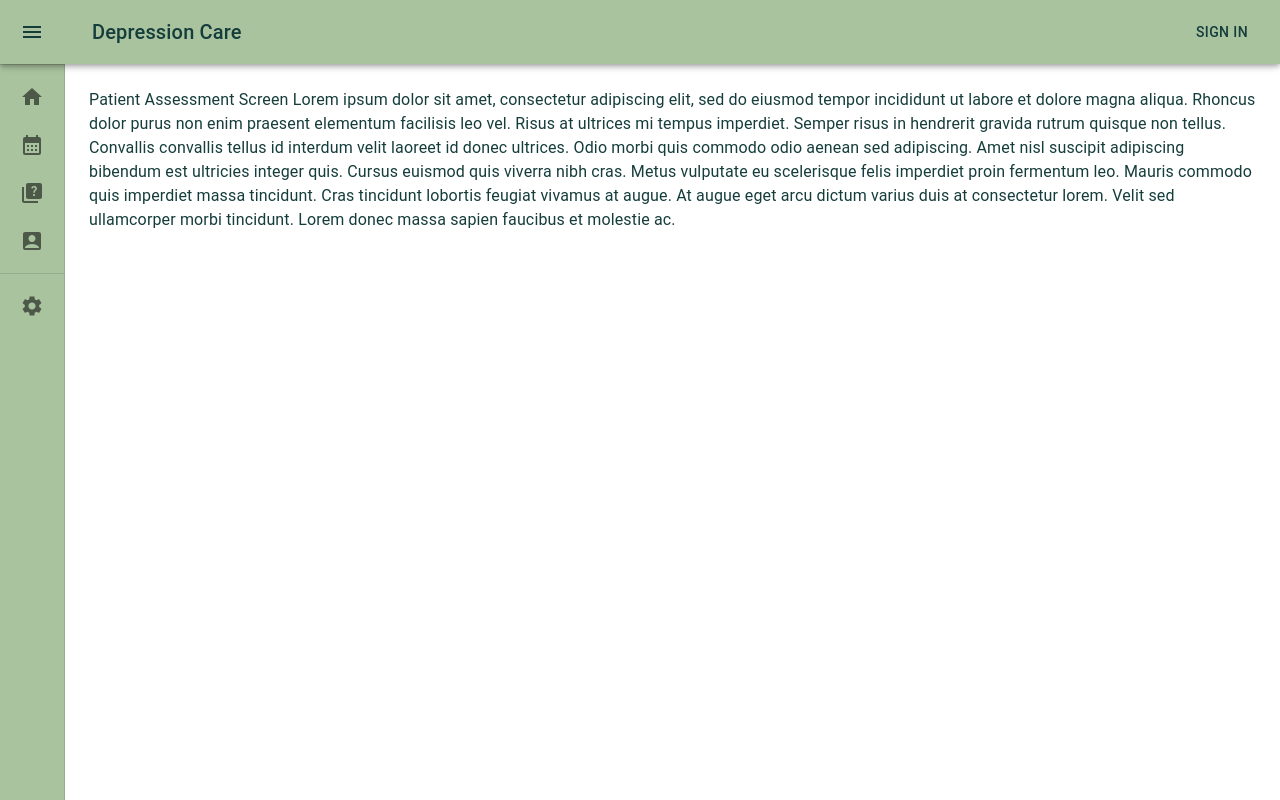
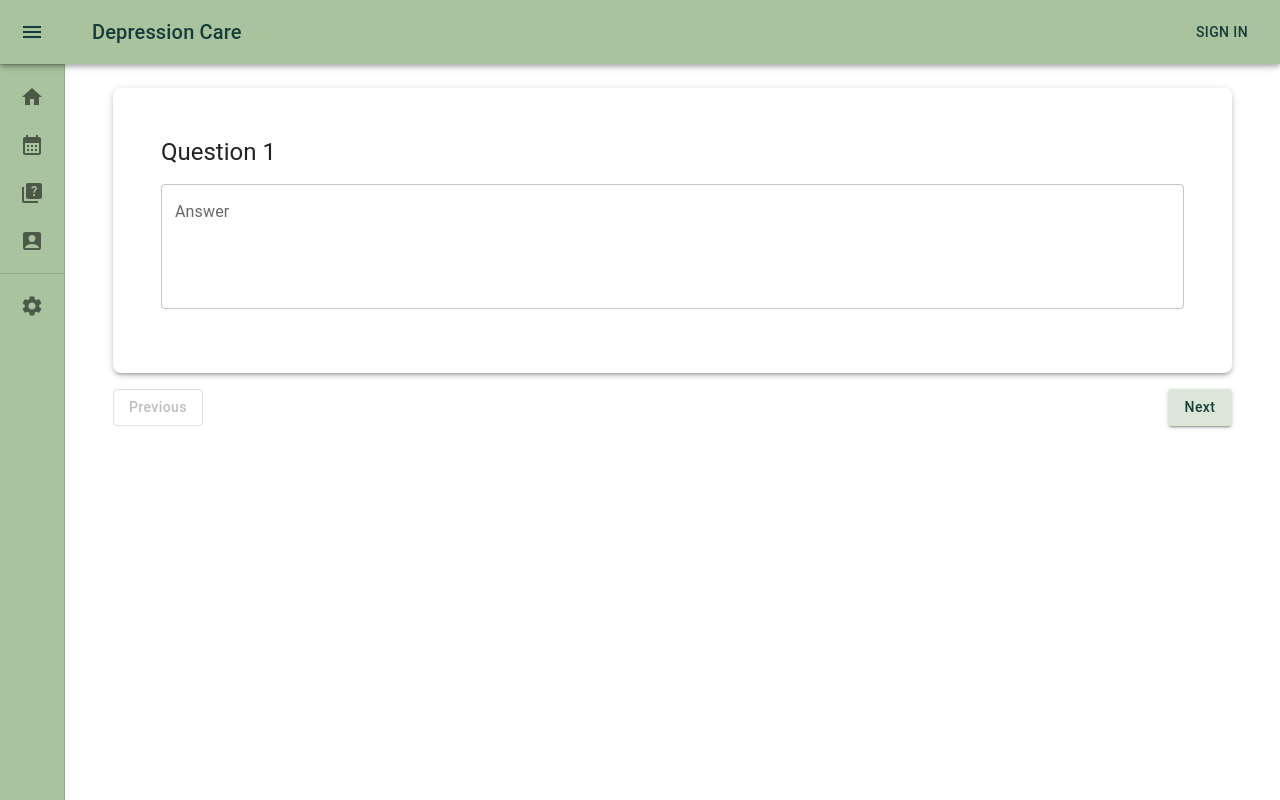
Before and after one commit to wizapp-link/medical-platform-frontend, a React (Create React App) app: page /patient/assessment in a window 1280 px wide. Built offline with nearby package versions, Linux system fonts and the light colour scheme.

Commit message:
Create assessmentSlice.ts, initialize PatientAssessmentScreen.tsx

```diff
--- a/src/app/store.ts
+++ b/src/app/store.ts
@@ -4,6 +4,7 @@ import doctorReducer from "../features/doctor/doctorSlice";
 import userRegisterReducer from "../features/auth/userRegisterSlice"
 import userLogInReducer from '../features/auth/userLogInSlice';
 import personnelListReducer from "../features/manager/personnelsSlice"
+import assessmentReducer from "../features/patient/assessmentSlice"
 
 export const store = configureStore({
   reducer: {
@@ -12,6 +13,7 @@ export const store = configureStore({
     userRegister: userRegisterReducer,
     userLogIn: userLogInReducer,
     personnelList: personnelListReducer,
+    assessment: assessmentReducer,
   },
 });
 
--- /dev/null
+++ b/src/features/patient/assessmentSlice.ts
@@ -0,0 +1,64 @@
+import { createSlice, PayloadAction } from '@reduxjs/toolkit';
+import { AppDispatch } from "../../app/store";
+import axios from "axios";
+import { userLogInFail, userLogInRequest, userLogInSuccess } from "../auth/userLogInSlice";
+import { UserInfo } from "../../types/UserDataType";
+
+interface AssessmentState {
+  answers: { [key: number]: string };
+  currentQuestionIndex: number;
+  loading: boolean,
+  error: boolean,
+  errorMessage: string,
+
+}
+
+const initialState: AssessmentState = {
+  answers: {},
+  currentQuestionIndex: 0,
+  loading: false,
+  error: false,
+  errorMessage: ""
+};
+
+export const assessmentSlice = createSlice({
+  name: 'assessment',
+  initialState,
+  reducers: {
+    setAnswer: (state, action: PayloadAction<{ index: number; answer: string }>) => {
+      state.answers[action.payload.index] = action.payload.answer;
+    },
+    setCurrentQuestionIndex: (state, action: PayloadAction<number>) => {
+      state.currentQuestionIndex = action.payload;
+    },
+    submitRequest: (state) => {
+      state.loading = true;
+    },
+    submitSuccess: (state) => {
+      state.loading = false;
+      state.error = false;
+    },
+    submitFail: (state, action: PayloadAction<string>) => {
+      state.loading = false;
+      state.error = true;
+      state.errorMessage = action.payload;
+    },
+
+  },
+});
+
+export const submitAssessment = (questionAnswers: { questionId: number; answer: string }[] ) => async (dispatch: AppDispatch) => {
+  dispatch(submitRequest());
+  try {
+    await axios.post('/api/v1/assessment', { questionAnswers });
+    dispatch(submitSuccess());
+    // localStorage.setItem('userData', JSON.stringify(data));
+  } catch (err: any) {
+    const errorMessage = err.response ? err.response.data.response : err.message
+    console.log(errorMessage);
+    dispatch(userLogInFail(errorMessage));
+  }
+};
+
+export const { setAnswer, setCurrentQuestionIndex, submitRequest, submitSuccess, submitFail } = assessmentSlice.actions;
+export default assessmentSlice.reducer;
--- a/src/screens/PatientAssessmentScreen.tsx
+++ b/src/screens/PatientAssessmentScreen.tsx
@@ -1,26 +1,136 @@
-import { createTheme, ThemeProvider, colors} from '@mui/material';
-import { Box, Typography } from '@mui/material';
-import * as React from 'react';
-import { patientTheme } from '../Themes';
+import { createTheme, ThemeProvider, colors, Container, Paper, Stack } from "@mui/material";
+import * as React from "react";
+import { patientTheme } from "../Themes";
+import { useSelector, useDispatch } from "react-redux";
+import { RootState, AppDispatch } from "../app/store";
+import { setCurrentQuestionIndex, setAnswer, submitAssessment } from "../features/patient/assessmentSlice";
+import { Box, Card, CardContent, Typography, TextField, Button } from "@mui/material";
+import { useEffect, useState } from "react";
+import { useAppSelector } from "../app/hooks";
 
+const questions = [
+  { id: 1, text: "Question 1" },
+  { id: 2, text: "Question 2" },
+  { id: 3, text: "Question 3" }
+];
 export default function PatientAssessmentScreen(props: any) {
-	return <ThemeProvider theme={patientTheme}>
-	<Box>
-		<Typography paragraph color={'primary.contrastText'}>
-			Patient Assessment Screen
-			Lorem ipsum dolor sit amet, consectetur adipiscing elit, sed do eiusmod
-			tempor incididunt ut labore et dolore magna aliqua. Rhoncus dolor purus non
-			enim praesent elementum facilisis leo vel. Risus at ultrices mi tempus
-			imperdiet. Semper risus in hendrerit gravida rutrum quisque non tellus.
-			Convallis convallis tellus id interdum velit laoreet id donec ultrices.
-			Odio morbi quis commodo odio aenean sed adipiscing. Amet nisl suscipit
-			adipiscing bibendum est ultricies integer quis. Cursus euismod quis viverra
-			nibh cras. Metus vulputate eu scelerisque felis imperdiet proin fermentum
-			leo. Mauris commodo quis imperdiet massa tincidunt. Cras tincidunt lobortis
-			feugiat vivamus at augue. At augue eget arcu dictum varius duis at
-			consectetur lorem. Velit sed ullamcorper morbi tincidunt. Lorem donec massa
-			sapien faucibus et molestie ac.
-		</Typography>
-	</Box>
-	</ThemeProvider>
+  const dispatch: AppDispatch = useDispatch();
+  const assessment = useAppSelector((state: RootState) => state.assessment)
+  const { currentQuestionIndex, answers, errorMessage, loading, error } = assessment;
+  const [showSummary, setShowSummary] = useState(false);
+
+  const currentQuestion = questions[currentQuestionIndex];
+  const [answer, setAnswerText] = useState(answers[currentQuestion.id] || "");
+
+  const onAnswerChange = (event: React.ChangeEvent<HTMLInputElement>) => {
+    setAnswerText(event.target.value);
+  };
+
+  const onNext = () => {
+    dispatch(setAnswer({ index: currentQuestion.id, answer }));
+    dispatch(setCurrentQuestionIndex(currentQuestionIndex + 1));
+  };
+
+  const onPrevious = () => {
+    dispatch(setAnswer({ index: currentQuestion.id, answer }));
+    dispatch(setCurrentQuestionIndex(currentQuestionIndex - 1));
+  };
+
+  const onSubmit = () => {
+    dispatch(
+      submitAssessment(
+        questions.map((question) => ({
+          questionId: question.id,
+          answer: answers[question.id],
+        }))
+      )
+    );
+    // if(error == false)
+
+  };
+
+  const onReview = () => {
+    dispatch(setAnswer({ index: currentQuestion.id, answer }));
+    setShowSummary(true);
+  };
+
+  useEffect(() => {
+    setAnswerText(answers[currentQuestion.id] || "");
+  }, [currentQuestionIndex, answers]);
+  const renderContent = () => {
+
+    if (showSummary) {
+      return (
+        <Box>
+          <Typography variant="h4" mb={2}>Summary</Typography>
+          <Stack spacing={2}>
+            {questions.map((question) => (
+              <Paper key={question.id} sx={{ p: 2, borderRadius: 2 }}>
+                <Typography variant="subtitle1" fontWeight="bold">{question.text}</Typography>
+                <Typography variant="body1">{answers[question.id]}</Typography>
+              </Paper>
+            ))}
+          </Stack>
+          <Stack direction="row" justifyContent="space-between" spacing={2} mt={2}>
+            <Button variant="contained" color="primary" onClick={onSubmit} sx={{ textTransform: 'none' }}>
+              Submit
+            </Button>
+            <Button
+              variant="outlined"
+              color="secondary"
+              onClick={() => {
+                setShowSummary(false);
+              }}
+              sx={{ textTransform: 'none' }}
+            >
+              Edit Answers
+            </Button>
+          </Stack>
+        </Box>
+      );
+    }
+      return (
+        <Box>
+          <Paper elevation={3} sx={{ p: 4, borderRadius: 2 }}>
+            <CardContent>
+              <Typography variant="h5">{currentQuestion.text}</Typography>
+              <TextField
+                label="Answer"
+                multiline
+                rows={4}
+                value={answer}
+                onChange={onAnswerChange}
+                fullWidth
+                variant="outlined"
+                margin="normal"
+              />
+            </CardContent>
+          </Paper>
+          <Stack direction="row" justifyContent="space-between" spacing={2} mt={2}>
+            <Button variant="outlined" color="secondary" onClick={onPrevious} disabled={currentQuestionIndex === 0} sx={{ textTransform: 'none' }}>
+              Previous
+            </Button>
+            <Button
+              variant="contained"
+              color="primary"
+              onClick={currentQuestionIndex === questions.length - 1 ? onReview : onNext}
+              sx={{ textTransform: 'none' }}
+            >
+              {currentQuestionIndex === questions.length - 1 ? "Review" : "Next"}
+            </Button>
+          </Stack>
+        </Box>
+      );
+  }
+
+  return (
+    <ThemeProvider theme={patientTheme}>
+      <Container>
+        {renderContent()}
+      </Container>
+    </ThemeProvider>
+  );
+
+
+
 }
```
